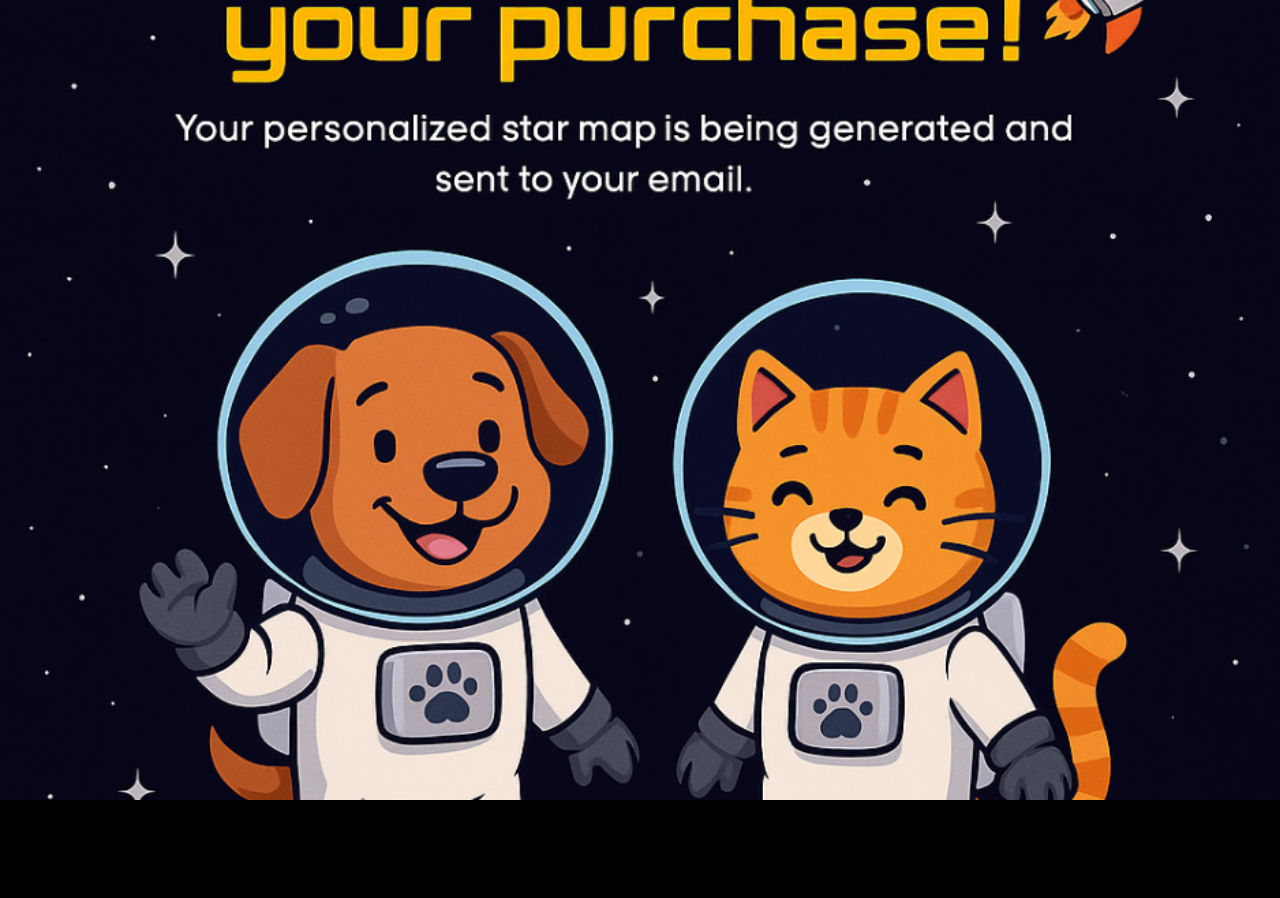
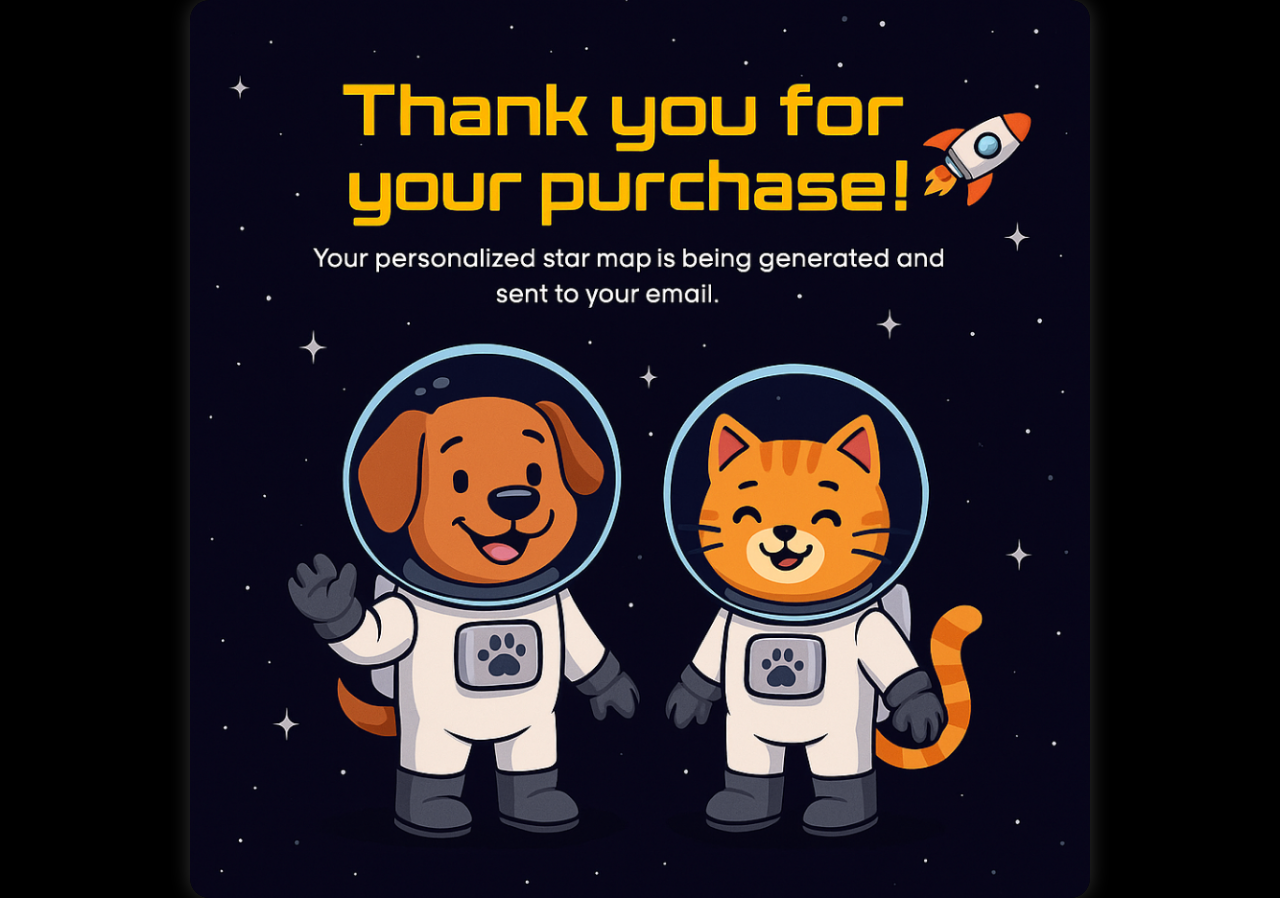
Before and after one commit to Xanakin1/StarPaws, a website: page public/success.html in a window 1280 px wide. Before the commit the page ends 800 px from the top, so only its background shows below. Drawn offline with Linux system fonts and the light colour scheme.

Commit message:
Update success.html

```diff
--- a/public/success.html
+++ b/public/success.html
@@ -15,9 +15,10 @@
     }
 
     .illustration {
-      width: 100%;
-      height: 100vh;
-      object-fit: cover;
+      width: 90%; /* or 95% instead of 80% */
+      max-width: 900px; /* increase from 700px */
+      border-radius: 20px;
+      box-shadow: 0 0 20px rgba(255, 255, 255, 0.2);
     }
   </style>
 </head>
```
